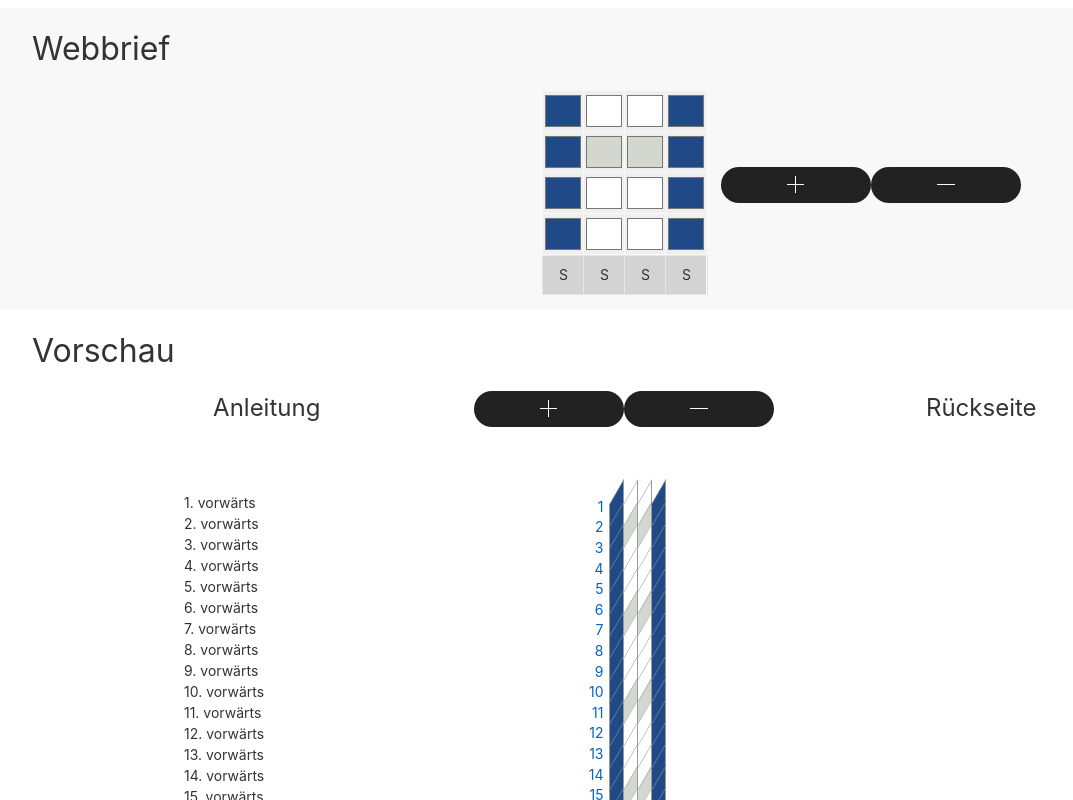
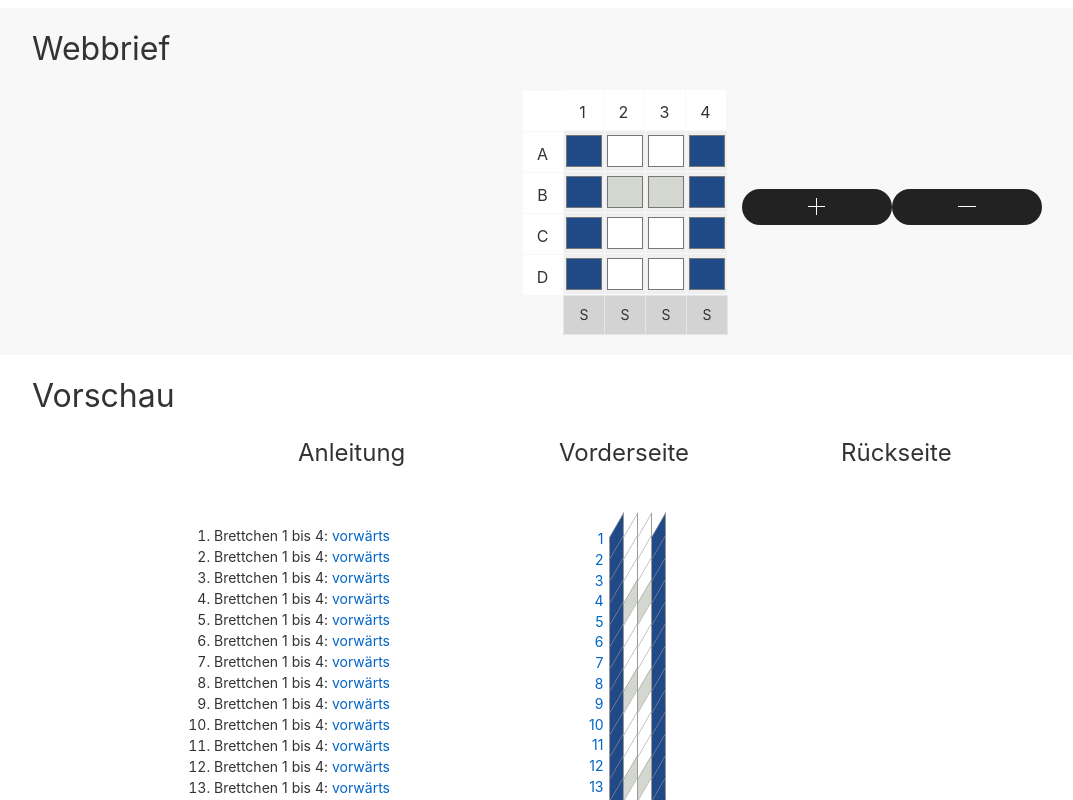
Before and after one commit to resah/tablet-weaving, a Svelte app: page / in a window 1280 px wide. Shown: the top 800 px of the page, without its empty margins (16-1089 px from the left). Built offline with nearby package versions, Linux system fonts and the light colour scheme.

Commit message:
task: add instruction panel

```diff
--- a/src/App.svelte
+++ b/src/App.svelte
@@ -1,9 +1,7 @@
 <script lang="ts">
-	import { tablets, weaves, weaveRows, rotationDirections } from './stores.js';
+	import { tablets, weaves, weaveRows, rotationDirections, instructions } from './stores.js';
     import Tablet from "./components/Tablet.svelte";
     import TabletWeave from "./components/TabletWeave.svelte";
-
-    let rotationDirection = true;
 
 	function addTablet(event) {
 		tablets.update(t => {
@@ -20,7 +18,7 @@
 	}
 
 	function removeTablet(event) {
-		if ($tablets.length > 1) {
+		if ($tablets.length > 1 && $tablets.length < 26) {
 			tablets.update(t => {
 				t.pop();
 				return t;
@@ -56,8 +54,17 @@
 				<div></div>
 			    <div class="uk-width-auto">
 
+		        	<div class="holes">
+		        		<div class="holeIndex"></div>
+			        	{#each $tablets[0].threads as holes, index (index)}
+			        		<div class="holeIndex">
+			        			{String.fromCharCode(65 + index)}
+			        		</div>
+		        		{/each}
+	        		</div>
+
 					{#each $tablets as tablet, index (index)}
-						<Tablet bind:config={tablet}/>
+						<Tablet index={index} bind:config={tablet}/>
 					{/each}
 
 			    </div>
@@ -78,22 +85,18 @@
 			    	<h3>Anleitung</h3>
 			    </div>
 			    <div class="uk-width-auto uk-margin-medium-bottom">
-			    	<button class="uk-icon-button uk-button-secondary uk-button-large uk-width-small uk-margin-small-bottom " uk-icon="plus" on:click|preventDefault={addWeaveRow}></button>
-			    	<button class="uk-icon-button uk-button-secondary uk-button-large uk-width-small" uk-icon="minus" on:click|preventDefault={removeWeaveRow}></button>
+			    	<h3>Vorderseite</h3>
 			    </div>
 			    <div class="uk-text-center">
 			    	<h3>Rückseite</h3>
 			    </div>
+
 			    <div class="uk-text-small">
-
-			    	{#each [...Array($weaveRows).keys()] as key, index (index)}
-		        		{#if $rotationDirections.includes(index)}
-				    		{rotationDirection = !rotationDirection}
-		        		{/if}
-			    		{index+1}. {rotationDirection ? 'vorwärts' : 'rückwärts'}
-		        		<br>
-					{/each}
-
+			    	<ol>
+				    	{#each $instructions as instruction, index (index)}
+				    		<li>Brettchen 1 bis {$tablets.length}: <a on:click={() => changeDirection(index)}>{instruction ? 'vorwärts' : 'rückwärts'}</a></li>
+						{/each}
+					</ol>
 			    </div>
 			    <div class="uk-width-auto uk-margin-medium-top">
 
@@ -109,10 +112,32 @@
 
 			    </div>
 			    <div>
+			    </div>
 
+			    <div></div>
+			    <div class="uk-width-auto uk-margin-medium-top">
+			    	<button class="uk-icon-button uk-button-secondary uk-button-large uk-width-small uk-margin-small-bottom " uk-icon="plus" on:click|preventDefault={addWeaveRow}></button>
+			    	<button class="uk-icon-button uk-button-secondary uk-button-large uk-width-small" uk-icon="minus" on:click|preventDefault={removeWeaveRow}></button>
 			    </div>
+			    <div></div>
 		    </div>
 		</div>
 	</div>
 
 </main>
+
+<style>
+	.holes {
+		width: 41px;
+		height: 200px;
+		float: left;
+	}
+	.holeIndex {
+		width: 20px;
+		height: 20px;
+		margin: 1px;
+		padding: 10px;
+		background-color: white;
+		text-align: center;
+	}
+</style>
--- a/src/components/Tablet.svelte
+++ b/src/components/Tablet.svelte
@@ -1,6 +1,7 @@
 <script lang="ts">
     import Thread from "./Thread.svelte";
 
+    export let index;
     export let config;
 
 	function toggleDirection() {
@@ -10,9 +11,14 @@
 </script>
 
 <div class="tablet">
+	<div class="tabletIndex uk-text-center">
+		{index + 1}
+	</div>
+
 	{#each config.threads as thread, index (index)}
 		<Thread bind:config={thread}/>
 	{/each}
+
 	<div class="threadDirection">
 		<button class="uk-button uk-button-default" on:click={toggleDirection}>
 			{#if config.sDirection}
@@ -27,8 +33,13 @@
 <style>
 	.tablet {
 		width: 41px;
-		height: 200px;
 		float: left;
+	}
+	.tabletIndex {
+		height: 30px;
+		width: 40px;
+		padding-top: 10px;
+		background-color: white;
 	}
 	.threadDirection {
 		width: 41px;
--- a/src/model/tablet.ts
+++ b/src/model/tablet.ts
@@ -1,5 +1,6 @@
 export type Tablet = {
 	sDirection: boolean
+	holes: number
 	threads: Array<Thread>
 }
 
--- a/src/stores.ts
+++ b/src/stores.ts
@@ -19,20 +19,33 @@ weaveRows.subscribe((value) => localStorage.weaveRows = value);
 tablets.subscribe((value) => localStorage.tablets = JSON.stringify(value));
 rotationDirections.subscribe((value) => localStorage.rotationDirections = JSON.stringify(value));
 
+export const instructions = derived([weaveRows, rotationDirections], ([$weaveRows, $rotationDirections]) => {
+	let rotationDirection = true;
+	return [...Array($weaveRows).keys()].map(i => {
+		if ($rotationDirections.includes(i)) {
+			rotationDirection = !rotationDirection;
+		}
+		return rotationDirection;
+	});
+});
 
 export const weaves = derived([weaveRows, tablets, rotationDirections], ([$weaveRows, $tablets, $rotationDirections]) => {
 
 	return $tablets.map(tablet => {
-		const numberOfHoles = tablet.threads.length;
+		const threads = tablet.threads;
+		const numberOfHoles = threads.length;
 		let tabletDirection = tablet.sDirection;
+		let index = -1;
 
 		return {
 			weaves: [...Array($weaveRows).keys()].map(i => {
 				if ($rotationDirections.includes(i)) {
 					tabletDirection = !tabletDirection;
 				}
+				index = index + (tabletDirection ? -1 : 1);
+				const weaveColor = threads[Math.abs(index) % numberOfHoles].color;
 				return {
-					color: tablet.threads[i % numberOfHoles].color,
+					color: weaveColor,
 					sDirection: tabletDirection
 				};
 			})
```
Also changed, not shown: public/build/bundle.css, public/build/bundle.js, 2 other files (tests, documents, lock files or other folders).
